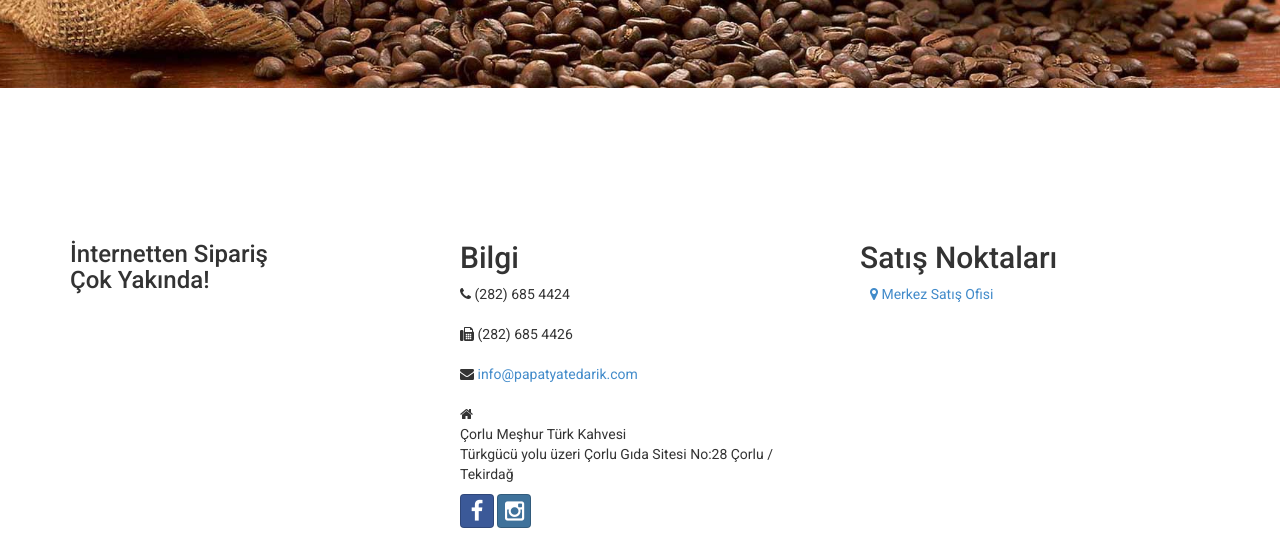
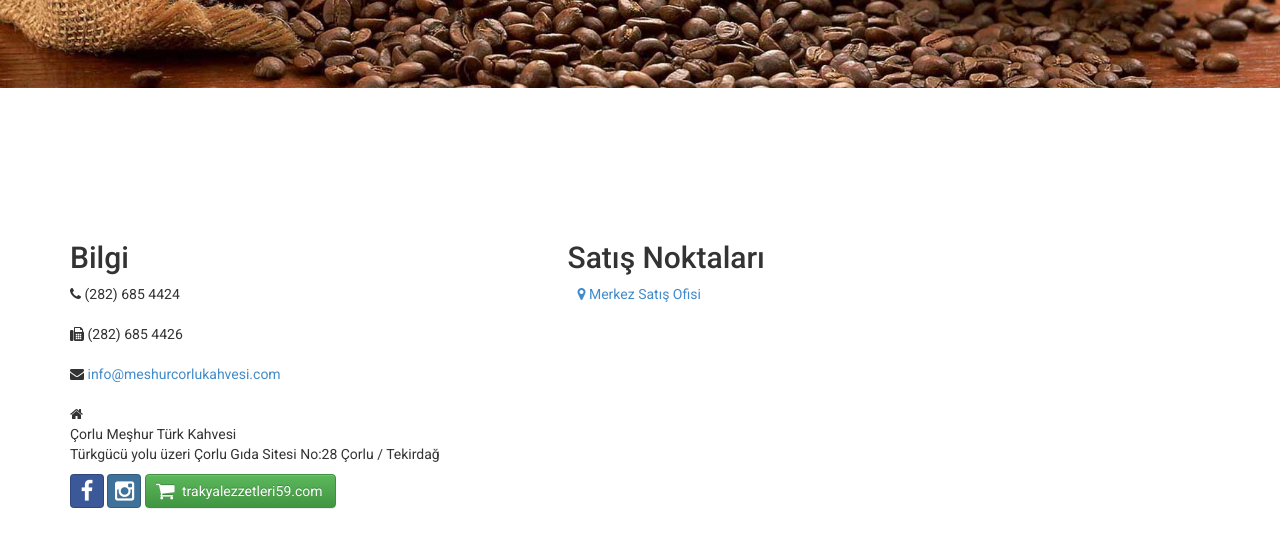
Before and after one commit to bdogan/meshur_corlu_kahvesi, a CakePHP app: the page made by app/View/Pages/index.ctp in a window 1280 px wide. Shown: the part 5197-5751 px from the top of the page. Run offline with PHP 8.4 and a stand-in for CakePHP, Linux system fonts and the light colour scheme; the template is opened without the code that fills it, so the values that code supplies are empty; some libraries are stand-ins or nearby versions.

Commit message:
Update contact.ctp

```diff
--- a/app/View/Elements/contact.ctp
+++ b/app/View/Elements/contact.ctp
@@ -1,16 +1,11 @@
 <div class="container">
   <div class="row">
-    <div class="col-md-4">
-      <div class="contact-form">
-        <h3>İnternetten Sipariş<br /> Çok Yakında!</h3>
-      </div>
-    </div>
-    <div class="col-md-4">
+    <div class="col-md-5">
       <h2 class="block-header animated fadeInUp">Bilgi</h2>
       <span class="fa fa-phone"></span> (282) 685 4424<br><br>
       <span class="fa fa-fax"></span> (282) 685 4426<br><br>
       <span class="fa fa-envelope"></span>
-      <a href="mailto:info@company.com"> info@papatyatedarik.com</a><br><br>
+      <a href="mailto:info@meshurcorlukahvesi.com"> info@meshurcorlukahvesi.com</a><br><br>
       <span class="fa fa-home"></span>
       <p class="address">
         Çorlu Meşhur Türk Kahvesi<br> Türkgücü yolu üzeri Çorlu Gıda Sitesi No:28 Çorlu / Tekirdağ
@@ -18,9 +13,10 @@
       <p>
         <?php echo $this->Html->link($this->Html->tag('i', '', array('class' => 'fa fa-facebook')), 'http://www.facebook.com/pages/Meşhur-Çorlu-Kahvesi/1455010651431565', array('target' => 'new', 'escape' => false, 'class' => 'btn btn-social-icon btn-facebook')); ?>
         <?php echo $this->Html->link($this->Html->tag('i', '', array('class' => 'fa fa-instagram')), 'http://instagram.com/meshurcorlukahvesi', array('target' => 'new', 'escape' => false, 'class' => 'btn btn-social-icon btn-instagram')); ?>
+        <a href="http://www.trakyalezzetleri59.com" target="new" class="btn btn-success"><i class="fa fa-shopping-cart" style="font-size: 20px;margin-right: 4px;margin-left: -2px;vertical-align: -2px;"></i> trakyalezzetleri59.com</a>
       </p>
     </div>
-    <div class="col-md-3">
+    <div class="col-md-6">
       <h2 class="block-header">Satış Noktaları</h2>
       <div class="resellers">
         <ul>
```
